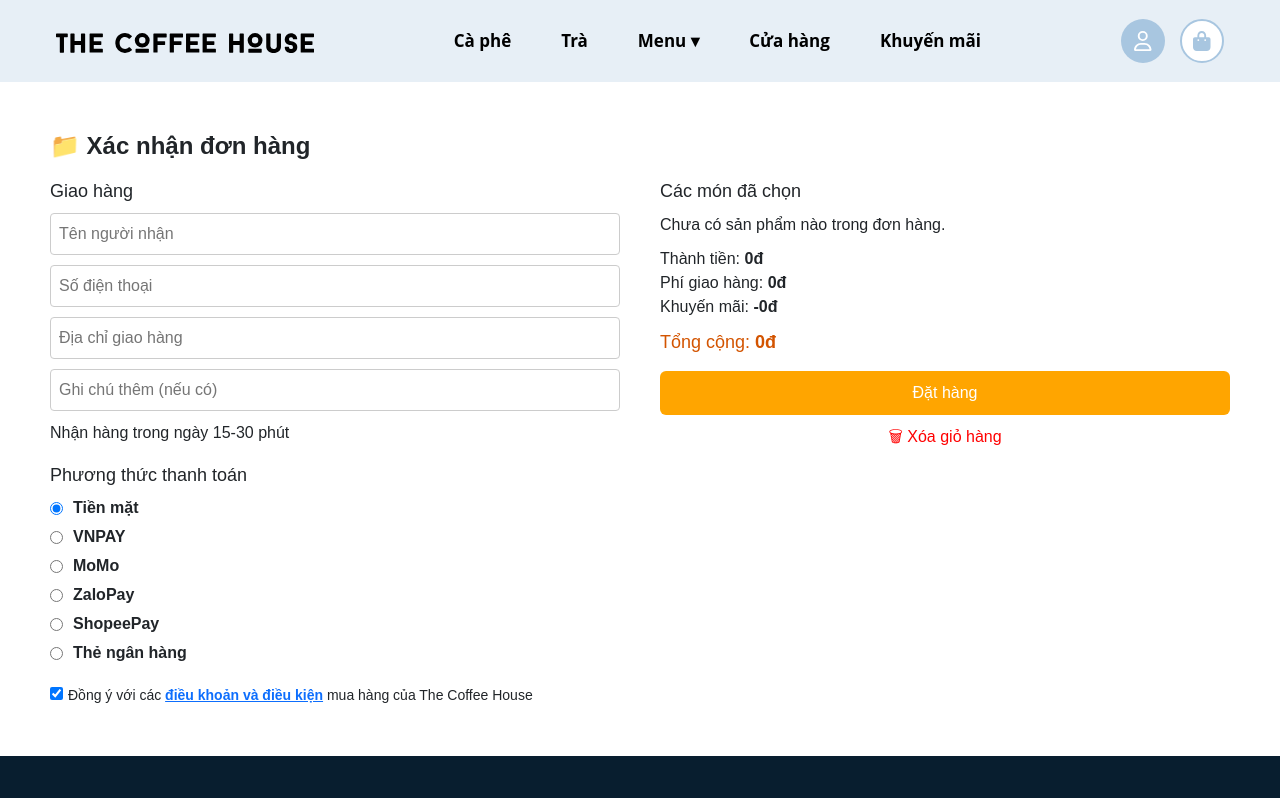
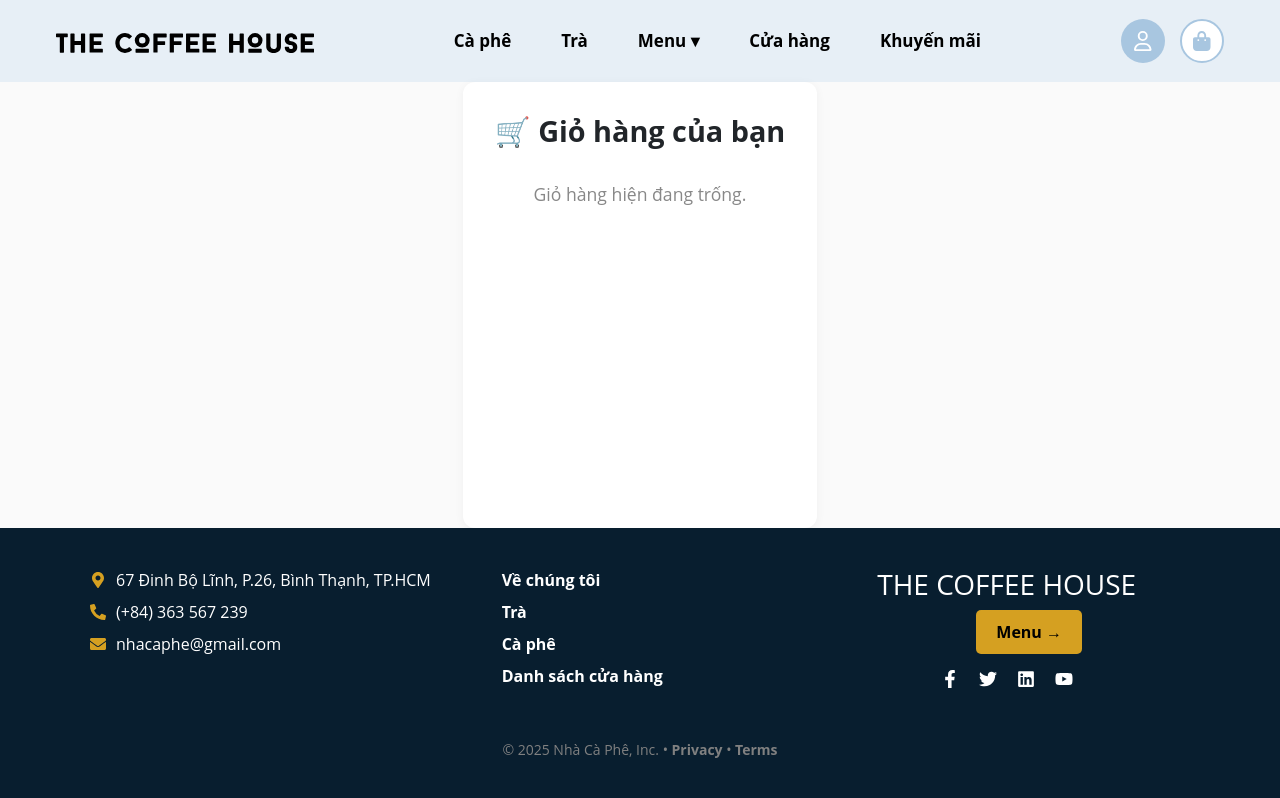
Before and after one commit to NguyenTri251004/SoftwareDesign_TheCoffeeHouse, a React (Create React App) app in the folder src/frontend/: page /cart in a window 1280 px wide. Shown: the top 798 px of the page. Built offline with nearby package versions, Linux system fonts and the light colour scheme.

Commit message:
fix cart page

```diff
--- a/src/frontend/src/pages/cart/CartPage.js
+++ b/src/frontend/src/pages/cart/CartPage.js
@@ -3,183 +3,126 @@
 import Header from 'components/header/Header';
 import Footer from 'components/footer/Footer';
 import OrderAPI from 'services/orderService';
-
-const PaymentMethods = [
-  { id: 'cash', label: 'Tiền mặt' },
-  { id: 'vnpay', label: 'VNPAY' },
-  { id: 'momo', label: 'MoMo' },
-  { id: 'zalopay', label: 'ZaloPay' },
-  { id: 'shopeepay', label: 'ShopeePay' },
-  { id: 'card', label: 'Thẻ ngân hàng' },
-];
+import { useNavigate } from 'react-router-dom';
+import { FiMinus, FiPlus } from 'react-icons/fi';
 
 const CartPage = () => {
   const [products, setProducts] = useState([]);
-  const [deliveryAddress, setDeliveryAddress] = useState('');
-  const [recipientName, setRecipientName] = useState('');
-  const [phone, setPhone] = useState('');
-  const [note, setNote] = useState('');
-  const [paymentMethod, setPaymentMethod] = useState('cash');
-
-  const shippingFee = products.length > 0 ? 15000 : 0;
-  const discount = 0;
+  const [selectedItems, setSelectedItems] = useState([]);
+  const navigate = useNavigate();
 
   useEffect(() => {
     const savedCart = JSON.parse(localStorage.getItem('cart')) || [];
     setProducts(savedCart);
+    setSelectedItems(savedCart.map((item) => item.productId));
   }, []);
 
-  const totalAmount = products.reduce((sum, item) => sum + item.totalPrice, 0);
-  const finalAmount = totalAmount + shippingFee - discount;
+  const toggleSelect = (productId) => {
+    setSelectedItems((prev) =>
+      prev.includes(productId)
+        ? prev.filter((id) => id !== productId)
+        : [...prev, productId]
+    );
+  };
 
-  const handlePlaceOrder = async () => {
-    if (!recipientName || !deliveryAddress || !phone) {
-      alert('Vui lòng điền đầy đủ thông tin người nhận!');
+  const updateQuantity = (index, delta) => {
+    const newProducts = [...products];
+    const basePrice = newProducts[index].totalPrice / newProducts[index].quantity;
+    newProducts[index].quantity += delta;
+
+    if (newProducts[index].quantity <= 0) {
+      newProducts.splice(index, 1);
+    } else {
+      newProducts[index].totalPrice =
+        basePrice * newProducts[index].quantity;
+    }
+
+    setProducts(newProducts);
+    localStorage.setItem('cart', JSON.stringify(newProducts));
+    setSelectedItems(newProducts.map((p) => p.productId));
+  };
+
+  const handleProceedToCheckout = () => {
+    const selected = products.filter((p) => selectedItems.includes(p.productId));
+    if (selected.length === 0) {
+      alert('Vui lòng chọn ít nhất một món để đặt hàng!');
       return;
     }
 
-    const shopId = localStorage.getItem("currentShopId") || "67e832a5d0be3d6ab71556a0";
-
-    const orderPayload = {
-      useName: recipientName, // Lưu ý: Có thể đây là lỗi đánh máy, nên là `userName`?
-      shopId: shopId,
-      deliveryAddress,
-      phone,
-      status: 'Pending',
-      refundStatus: 'None',
-      products: products.map((p) => ({
-        productId: p.productId,
-        size: p.size,
-        amount: p.quantity, // Sửa từ amount thành quantity
-        unitPrice: p.unitPrice,
-        totalPrice: p.totalPrice,
-        topping: p.topping?.map((t) => ({ toppingId: t.toppingId })) || [],
-      })),
-      totalAmount,
-      shippingFee,
-      discount,
-      finalAmount,
+    localStorage.setItem('selectedCart', JSON.stringify(selected));
+    navigate('/checkout');
   };
-
-    const res = await OrderAPI.postOrder(orderPayload);
-    if (res && res.success !== false) {
-      alert('Đặt hàng thành công!');
-      localStorage.removeItem('cart');
-      setProducts([]);
-    } else {
-      alert('Đặt hàng thất bại. Vui lòng thử lại!');
-    }
-  };
-
 
   const handleDeleteOrder = () => {
     localStorage.removeItem('cart');
     setProducts([]);
+    setSelectedItems([]);
   };
+
+  const totalAmount = products.reduce((sum, item) => sum + item.totalPrice, 0);
 
   return (
     <div className={styles.container}>
       <Header />
-      <div className={styles.cartContainer}>
-        <h2 className={styles.heading}>📁 Xác nhận đơn hàng</h2>
+      <div className={styles.cartWrapper}>
+        <h2 className={styles.heading}>🛒 Giỏ hàng của bạn</h2>
 
-        <div className={styles.wrapper}>
-          <div className={styles.left}>
-            <div className={styles.section}>
-              <h3>Giao hàng</h3>
+        {products.length === 0 ? (
+          <p className={styles.empty}>Giỏ hàng hiện đang trống.</p>
+        ) : (
+          <div className={styles.productList}>
+            {products.map((item, index) => (
+              <div key={index} className={styles.productItem}>
+                <div className={styles.checkbox}>
                   <input
-                type="text"
-                placeholder="Tên người nhận"
-                value={recipientName}
-                onChange={(e) => setRecipientName(e.target.value)}
+                    type="checkbox"
+                    checked={selectedItems.includes(item.productId)}
+                    onChange={() => toggleSelect(item.productId)}
                   />
-              <input
-                type="text"
-                placeholder="Số điện thoại"
-                value={phone}
-                onChange={(e) => setPhone(e.target.value)}
-              />
-              <input
-                type="text"
-                placeholder="Địa chỉ giao hàng"
-                value={deliveryAddress}
-                onChange={(e) => setDeliveryAddress(e.target.value)}
-              />
-              <input
-                type="text"
-                placeholder="Ghi chú thêm (nếu có)"
-                value={note}
-                onChange={(e) => setNote(e.target.value)}
-              />
-              <p>Nhận hàng trong ngày 15-30 phút</p>
                 </div>
 
-            <div className={styles.section}>
-              <h3>Phương thức thanh toán</h3>
-              {PaymentMethods.map((method) => (
-                <label key={method.id} className={styles.paymentOption}>
-                  <input
-                    type="radio"
-                    name="payment"
-                    value={method.id}
-                    checked={paymentMethod === method.id}
-                    onChange={() => setPaymentMethod(method.id)}
-                  />
-                  {method.label}
-                </label>
-              ))}
-            </div>
-
-            <div className={styles.terms}>
-              <input type="checkbox" defaultChecked />
-              <span>
-                Đồng ý với các{' '}
-                <a href="#" target="_blank" rel="noreferrer">
-                  điều khoản và điều kiện
-                </a>{' '}
-                mua hàng của The Coffee House
-              </span>
+                <div className={styles.info}>
+                  <p className={styles.name}>
+                    {item.name} ({item.size})
+                  </p>
+                  <ul className={styles.toppings}>
+                    {item.topping?.length > 0
+                      ? item.topping.map((t, i) => <li key={i}>{t.name}</li>)
+                      : <li>Không có topping</li>}
+                  </ul>
+                  <div className={styles.quantityControls}>
+                    <button onClick={() => updateQuantity(index, -1)}>
+                      <FiMinus />
+                    </button>
+                    <span>{item.quantity}</span>
+                    <button onClick={() => updateQuantity(index, 1)}>
+                      <FiPlus />
+                    </button>
                   </div>
                 </div>
 
-          <div className={styles.right}>
-            <h3>Các món đã chọn</h3>
-            {products.length === 0 ? (
-              <p className={styles.emptyMessage}>Chưa có sản phẩm nào trong đơn hàng.</p>
-            ) : (
-              products.map((item, index) => (
-                <div key={index} className={styles.item}>
-                  <p>
-                    {item.quantity} x {item.name || 'Sản phẩm'} ({item.size}) {/* Sửa từ item.amount thành item.quantity */}
-                  </p>
-                  <ul>
-                    {item.topping && item.topping.length > 0 ? (
-                      item.topping.map((t, i) => <li key={i}>{t.name}</li>)
-                    ) : (
-                      <li>Không có topping</li>
-                    )}
-                  </ul>
-                  <p className={styles.price}>{item.totalPrice.toLocaleString()}đ</p>
+                <div className={styles.price}>
+                  {item.totalPrice.toLocaleString()}đ
                 </div>
-              ))
+              </div>
+            ))}
+          </div>
         )}
 
-            <div className={styles.summary}>
-              <p>Thành tiền: <strong>{totalAmount.toLocaleString()}đ</strong></p>
-              <p>Phí giao hàng: <strong>{shippingFee.toLocaleString()}đ</strong></p>
-              <p>Khuyến mãi: <strong>-{discount.toLocaleString()}đ</strong></p>
-              <p className={styles.total}>Tổng cộng: <strong>{finalAmount.toLocaleString()}đ</strong></p>
+        {products.length > 0 && (
+          <div className={styles.summarySection}>
+            <div className={styles.totalRow}>
+              <span>Tạm tính:</span>
+              <strong>{totalAmount.toLocaleString()}đ</strong>
             </div>
-
-            <button className={styles.orderButton} onClick={handlePlaceOrder}>
-              Đặt hàng
+            <button className={styles.orderBtn} onClick={handleProceedToCheckout}>
+              ✅ Tiến hành đặt hàng
             </button>
-
-            <button className={styles.cancelButton} onClick={handleDeleteOrder}>
-              🗑 Xóa giỏ hàng
+            <button className={styles.clearBtn} onClick={handleDeleteOrder}>
+              🗑 Xóa toàn bộ giỏ hàng
             </button>
           </div>
-        </div>
+        )}
       </div>
       <Footer />
     </div>
--- a/src/frontend/src/pages/cart/CartPage.module.css
+++ b/src/frontend/src/pages/cart/CartPage.module.css
@@ -1,106 +1,149 @@
 .container {
   display: flex;
-  flex-direction: column; /* Đổi lại thành column để header, sidebar, content xếp chồng */
+  flex-direction: column;
+  min-height: 100vh;
+  background-color: #fafafa;
 }
 
-.cartContainer {
-    padding: 50px;
-    font-family: Arial, sans-serif;
+.cartWrapper {
+  flex: 1;
+  max-width: 800px;
+  margin: auto;
+  padding: 2rem;
+  background: #fff;
+  border-radius: 12px;
+  box-shadow: 0 2px 10px rgba(0,0,0,0.05);
 }
 
 .heading {
-    font-size: 24px;
+  text-align: center;
+  font-size: 1.8rem;
   font-weight: bold;
-    margin-bottom: 20px;
+  margin-bottom: 2rem;
 }
 
-  .wrapper {
-    display: flex;
-    gap: 40px;
+.empty {
+  text-align: center;
+  color: #888;
+  font-size: 1.1rem;
 }
 
-  .left,
-  .right {
+.productList {
+  display: flex;
+  flex-direction: column;
+  gap: 1rem;
+}
+
+.productItem {
+  display: flex;
+  align-items: center;
+  padding: 1rem;
+  border: 1px solid #eee;
+  border-radius: 10px;
+  background-color: #fff;
+  transition: all 0.2s ease;
+}
+
+.productItem:hover {
+  background-color: #fdfdfd;
+}
+
+.checkbox {
+  margin-right: 1rem;
+}
+
+.info {
   flex: 1;
 }
 
-  .section {
-    margin-bottom: 20px;
+.name {
+  font-weight: bold;
+  margin-bottom: 0.25rem;
 }
 
-  .section h3 {
-    font-size: 18px;
-    margin-bottom: 10px;
+.toppings {
+  margin: 0;
+  padding-left: 1rem;
+  color: #555;
+  font-size: 0.95rem;
 }
 
-  input[type='text'] {
-    display: block;
-    width: 100%;
-    padding: 8px;
-    margin-bottom: 10px;
-    border: 1px solid #ccc;
-    border-radius: 4px;
+.quantityControls {
+  display: flex;
+  align-items: center;
+  margin-top: 0.5rem;
+  gap: 10px;
 }
 
-  .paymentOption {
+.quantityControls button {
+  width: 32px;
+  height: 32px;
+  border: none;
+  border-radius: 6px;
+  background-color: #f0f0f0;
+  cursor: pointer;
+  font-size: 1rem;
   display: flex;
   align-items: center;
-    gap: 10px;
-    margin: 5px 0;
+  justify-content: center;
+  transition: background 0.2s ease;
 }
 
-  .terms {
-    margin-top: 10px;
-    font-size: 14px;
+.quantityControls button:hover {
+  background-color: #e0e0e0;
 }
 
-  .terms input {
-    margin-right: 5px;
-  }
-
-  .right h3 {
-    font-size: 18px;
-    margin-bottom: 10px;
-  }
-
-  .item {
-    background: #f9f9f9;
-    padding: 10px;
-    border-radius: 6px;
-    margin-bottom: 10px;
+.quantityControls span {
+  min-width: 30px;
+  text-align: center;
+  font-weight: bold;
 }
 
 .price {
+  min-width: 100px;
+  text-align: right;
+  font-size: 1.1rem;
   font-weight: bold;
+  color: #e67e22;
 }
 
-  .summary {
-    margin-top: 10px;
+.summarySection {
+  margin-top: 2rem;
+  text-align: right;
 }
 
-  .total {
-    font-size: 18px;
-    color: #d35400;
-    margin-top: 10px;
+.totalRow {
+  font-size: 1.2rem;
+  margin-bottom: 1rem;
+  display: flex;
+  justify-content: space-between;
 }
 
-  .orderButton {
+.orderBtn, .clearBtn {
   width: 100%;
-    background: orange;
-    color: white;
-    padding: 10px;
+  padding: 0.75rem;
   border: none;
-    border-radius: 6px;
+  border-radius: 8px;
+  font-size: 1rem;
   cursor: pointer;
-    margin-top: 15px;
-    font-size: 16px;
+  margin-top: 1rem;
+  transition: 0.3s;
 }
 
-  .cancelButton {
-    width: 100%;
-    background: none;
-    color: red;
-    border: none;
-    margin-top: 10px;
-    cursor: pointer;
+.orderBtn {
+  background-color: #27ae60;
+  color: white;
 }
+
+.orderBtn:hover {
+  background-color: #219150;
+}
+
+.clearBtn {
+  background-color: #e74c3c;
+  color: white;
+}
+
+.clearBtn:hover {
+  background-color: #c0392b;
+}
```
Lines whose indentation alone changed are shown as unchanged.
